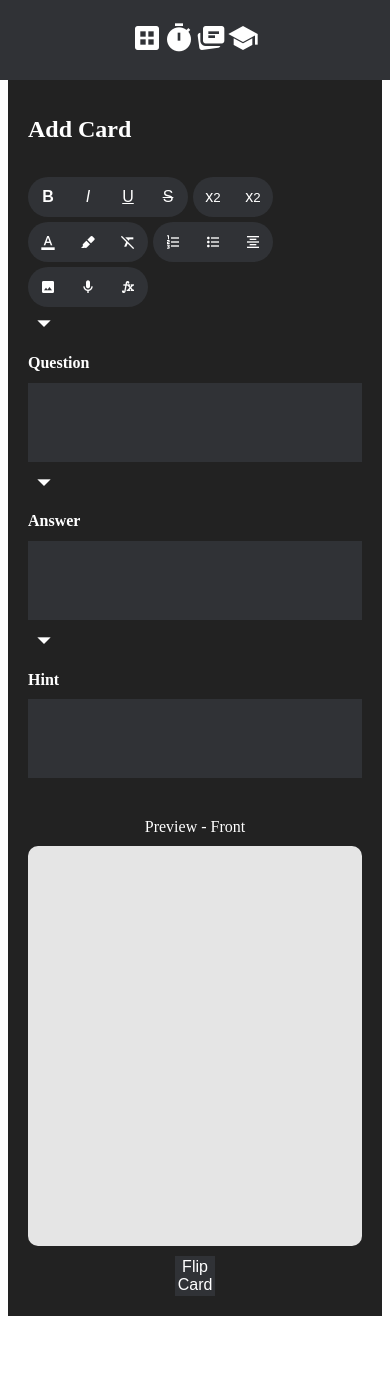
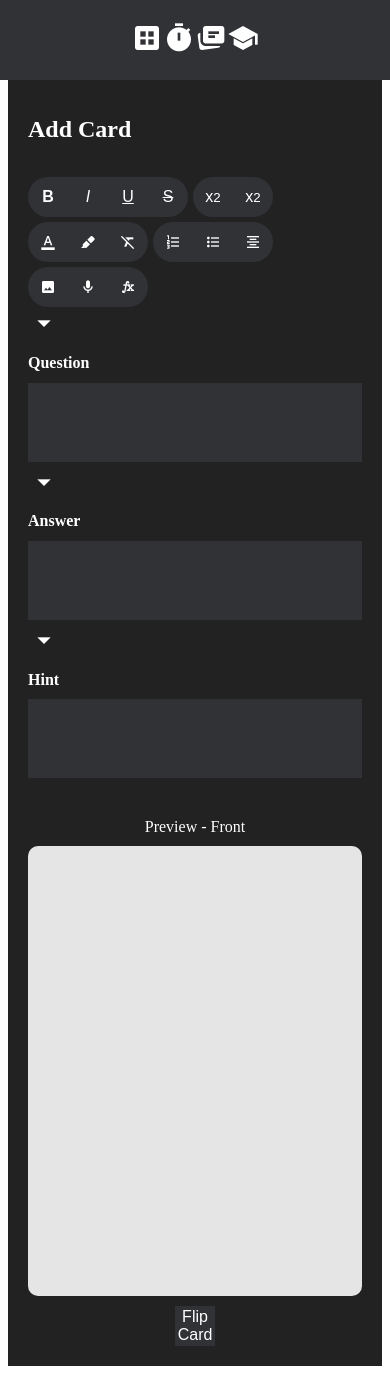
Before and after one commit to 18barbers2/gostudycards, a React (Vite) app in the folder frontend/: page / in a window 390 px wide. Before the commit the page ends 1324 px from the top, so only its background shows below. Built offline with nearby package versions, Linux system fonts and the light colour scheme.

Commit message:
style: reverted to 1024px breakpoints

```diff
--- a/frontend/src/css/AddCard.css
+++ b/frontend/src/css/AddCard.css
@@ -142,7 +142,7 @@ button .material-symbols-outlined {
     min-width: 300px;
 }
 
-@media (max-width: 768px) {
+@media (max-width: 1024px) {
     .add-card-page {
         flex-direction: column;
         margin-left: 0px;
--- a/frontend/src/css/Card.css
+++ b/frontend/src/css/Card.css
@@ -31,14 +31,3 @@ iframe {
         max-width: 450px;
     }
 }
-
-@media (max-width: 768px) {
-    .card-iframe {
-        font-size: 28px;
-    }
-
-    iframe {
-        height: 400px;
-        max-width: 100%; /* Full width on tablets */
-    }
-}
--- a/frontend/src/css/NavBar.css
+++ b/frontend/src/css/NavBar.css
@@ -42,7 +42,7 @@ ul {
     transform: scale(1.2);
 }
 
-@media (max-width: 768px) {
+@media (max-width: 1024px) {
     ul {
         flex-direction: row;
         position: top;
```
